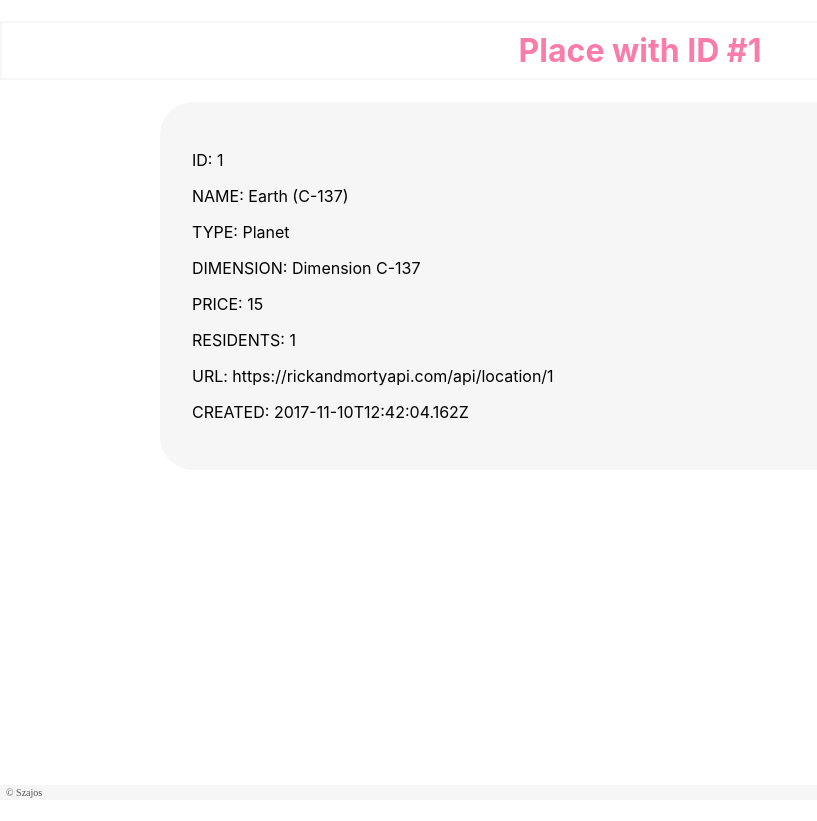
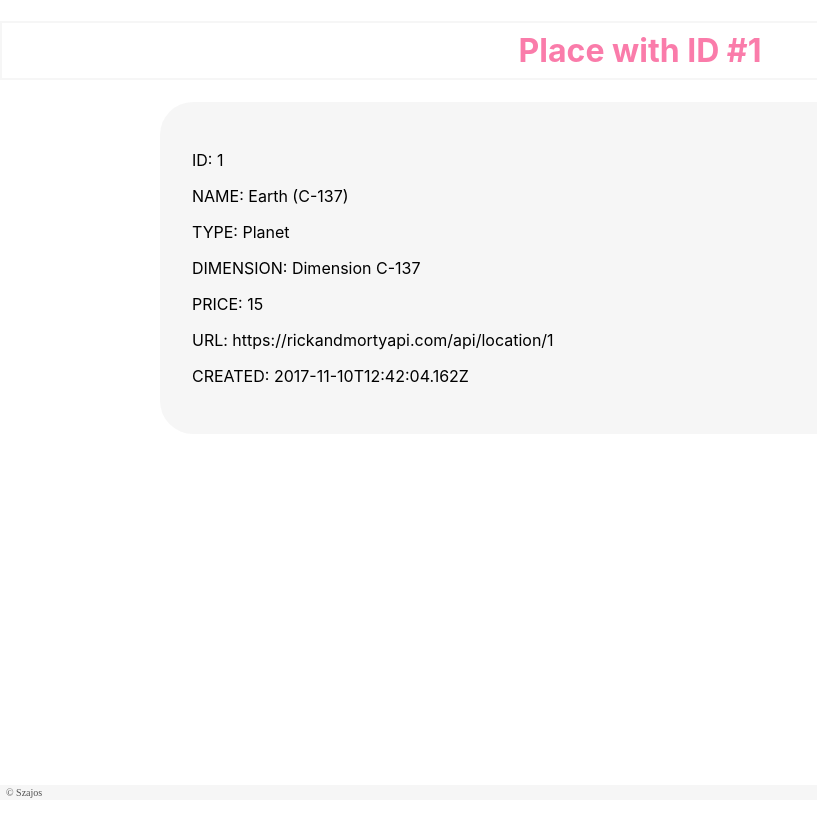
Before and after one commit to anetSzajo/cross-dimension-travel-app, a React (Create React App) app: page /place/1 in a window 1280 px wide. Shown: the whole page, without its empty margins (0-817 px from the left). Built offline with nearby package versions, Linux system fonts and the light colour scheme.

Commit message:
Implement get request using axios.

```diff
--- a/package.json
+++ b/package.json
@@ -6,6 +6,7 @@
     "@testing-library/jest-dom": "^4.2.4",
     "@testing-library/react": "^9.5.0",
     "@testing-library/user-event": "^7.2.1",
+    "axios": "^0.19.2",
     "node-sass": "^4.14.1",
     "react": "^16.13.1",
     "react-dom": "^16.13.1",
--- a/src/Components/DashboardPage/DashboardPage.js
+++ b/src/Components/DashboardPage/DashboardPage.js
@@ -1,10 +1,11 @@
 import React from 'react';
+import axios from 'axios';
+
 import FilterByDimension from '../Filters/FilterByDimension/FilterByDimension';
 import FilterByPrice from '../Filters/FilterByPrice/FilterByPrice';
 import {Link} from 'react-router-dom';
 import PlaceList from '../PlaceList/PlaceList'
 import './dashboardPage.scss';
-
 
 class DashboardPage extends React.Component {
 
@@ -16,11 +17,19 @@
     }
 
     componentDidMount() {
-        fetch('database.json')
-            .then(response => response.json())
-            .then(data => this.setState({
-                placeList: data
-            }))
+    //     // fetch('database.json')
+    //     //     .then(response => response.json())
+    //     //     .then(data => this.setState({
+    //     //         placeList: data
+    //     //     }))
+    //
+    axios.get('http://localhost:5000/places')
+        .then(res => this.setState({
+            placeList: res.data
+        }))
+        .catch(error => {
+            console.log(error)
+        })
     }
 
     addFilter = (filterToAdd) => {
--- a/src/Components/Place/Place.js
+++ b/src/Components/Place/Place.js
@@ -11,7 +11,7 @@
             <p>TYPE: {props.type}</p>
             <p>DIMENSION: {props.dimension}</p>
             <p>PRICE: {props.price}</p>
-            <p>RESIDENTS: {props.residents}</p>
+            {/*<p>RESIDENTS: {props.residents}</p>*/}
             <p>URL: {props.url}</p>
             <p>CREATED: {props.created}</p>
         </div>
--- a/src/Components/Place/PlaceById.js
+++ b/src/Components/Place/PlaceById.js
@@ -29,7 +29,7 @@
             return (
                 <div>
                     <h1>Place with ID #{this.props.match.params.placeid}</h1>
-                    <Place id={ this.state.placeById.id } name={this.state.placeById.name} type={this.state.placeById.type} dimension={this.state.placeById.dimension} price={this.state.placeById.price} residents={[this.state.placeById.residents].length} url={this.state.placeById.url} created={this.state.placeById.created} />
+                    <Place id={ this.state.placeById.id } name={this.state.placeById.name} type={this.state.placeById.type} dimension={this.state.placeById.dimension} price={this.state.placeById.price} url={this.state.placeById.url} created={this.state.placeById.created} />
                 </div>
             )
         }
--- a/src/Components/PlaceList/PlaceList.js
+++ b/src/Components/PlaceList/PlaceList.js
@@ -18,7 +18,7 @@
                             type={place.type}
                             dimension={place.dimension}
                             price={place.price}
-                            residents={place.residents.length}
+                            // residents={place.residents.length}
                             url={place.url}
                             created={place.created}
                         />
```
Also changed, not shown: 1 other file (tests, documents, lock files or other folders).
